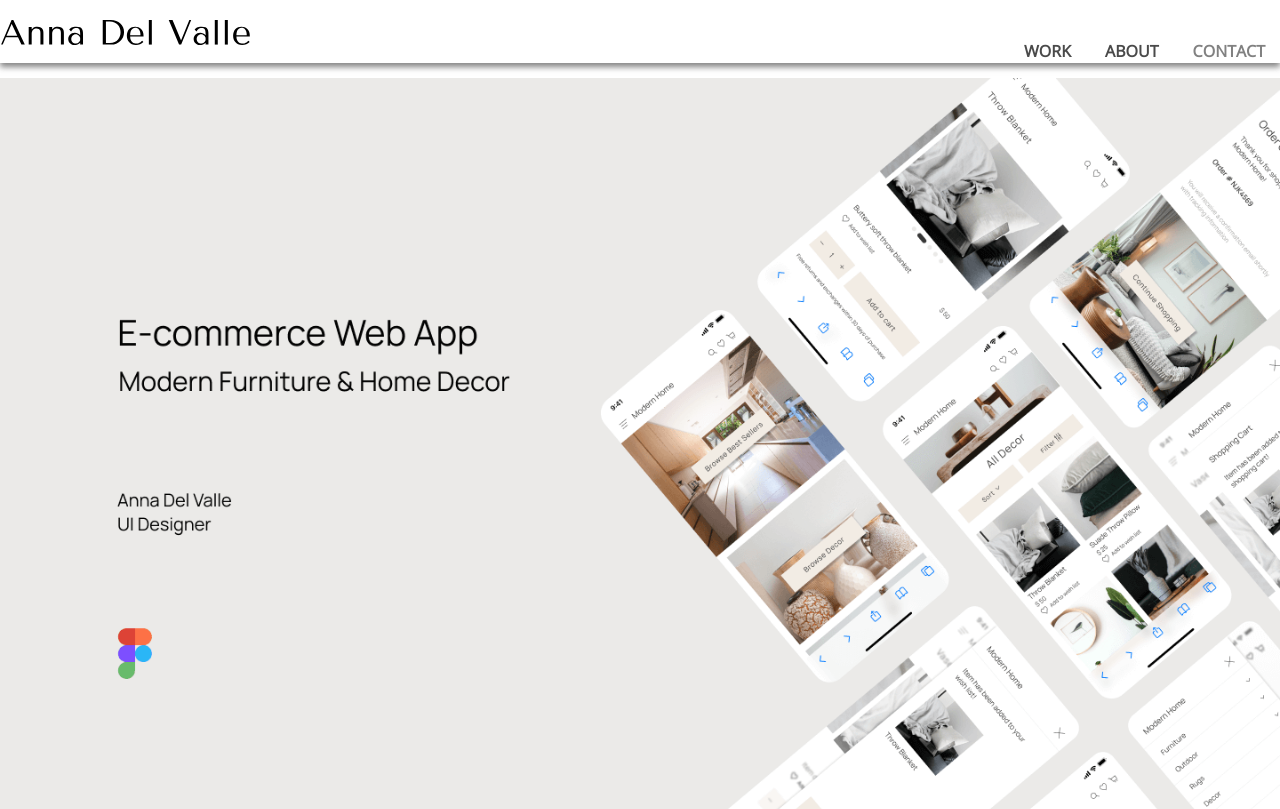
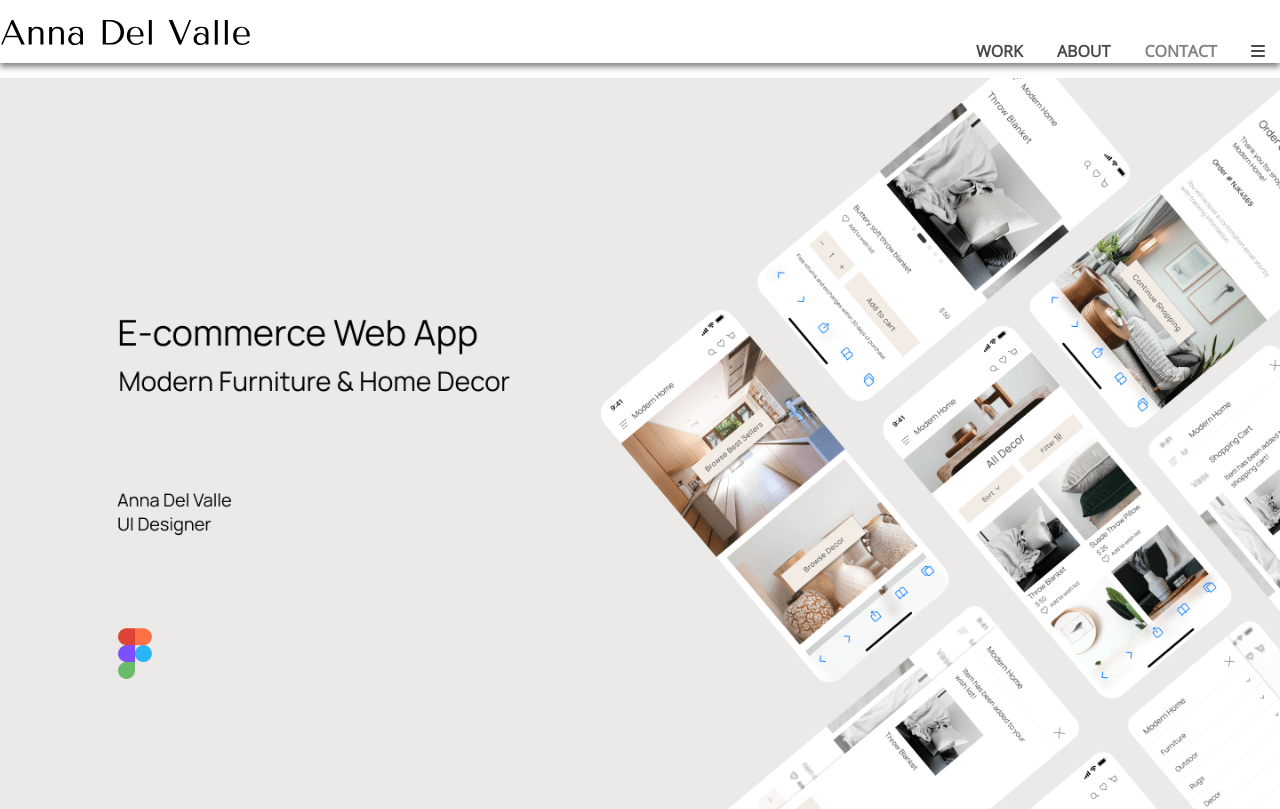
Before and after one commit to akdelvalle/portfolio-website, a plain HTML site: page modernhome.html in a window 1280 px wide. Shown: the top 809 px of the page. Drawn offline with nearby package versions, Linux system fonts and the light colour scheme.

Commit message:
Update modernhome.html

```diff
--- a/modernhome.html
+++ b/modernhome.html
@@ -32,6 +32,7 @@
                         <li><a href="index.html">Work</a></li>
                         <li><a href="about.html">About</a></li>
                         <li><a href="">Contact</a></li>
+                        <li><a href="javascript:void(0);" class="icon" onclick="menuToggle()"><i class="fas fa-bars"></i></a></li>
                     </ul>
                 </nav>
             </div>
```
